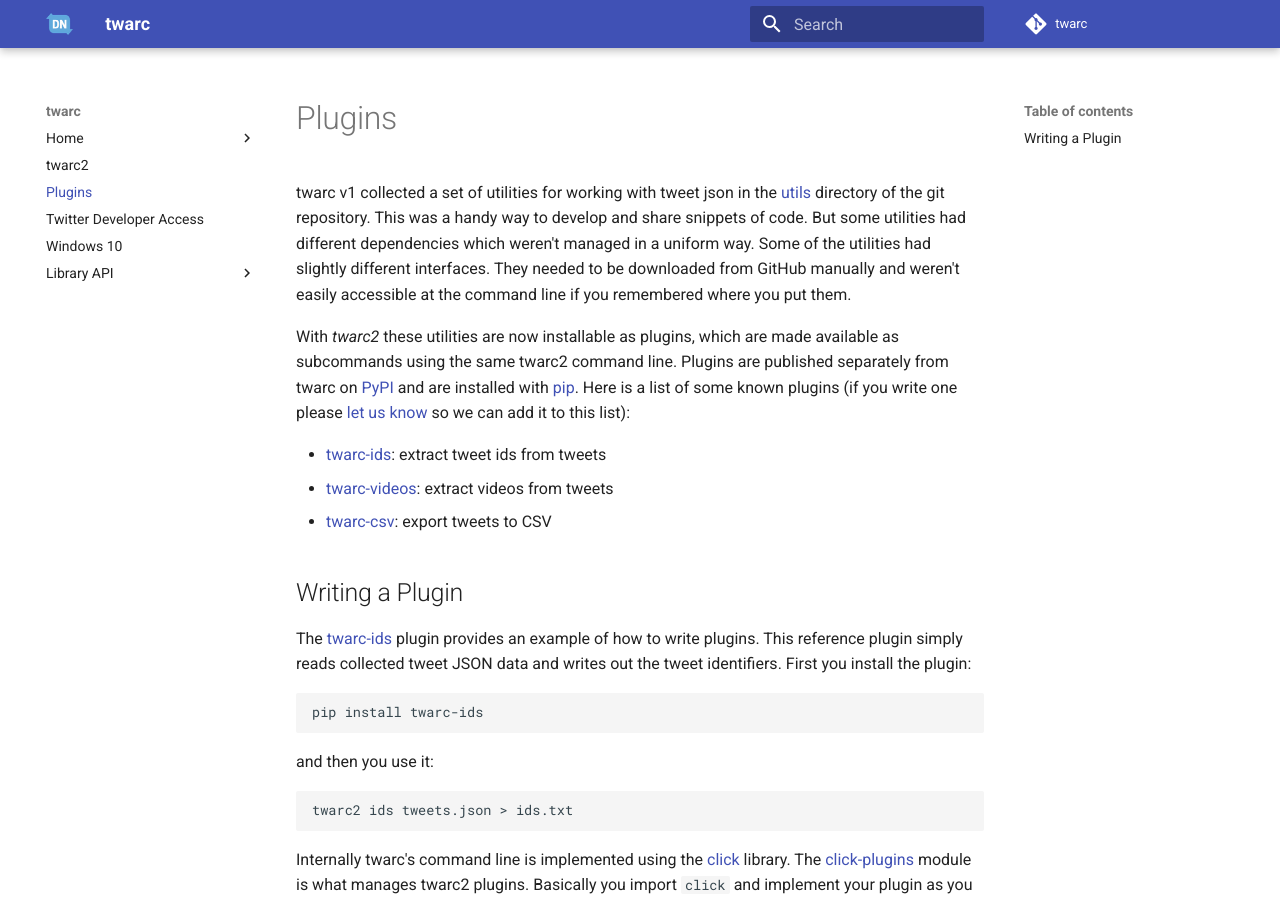
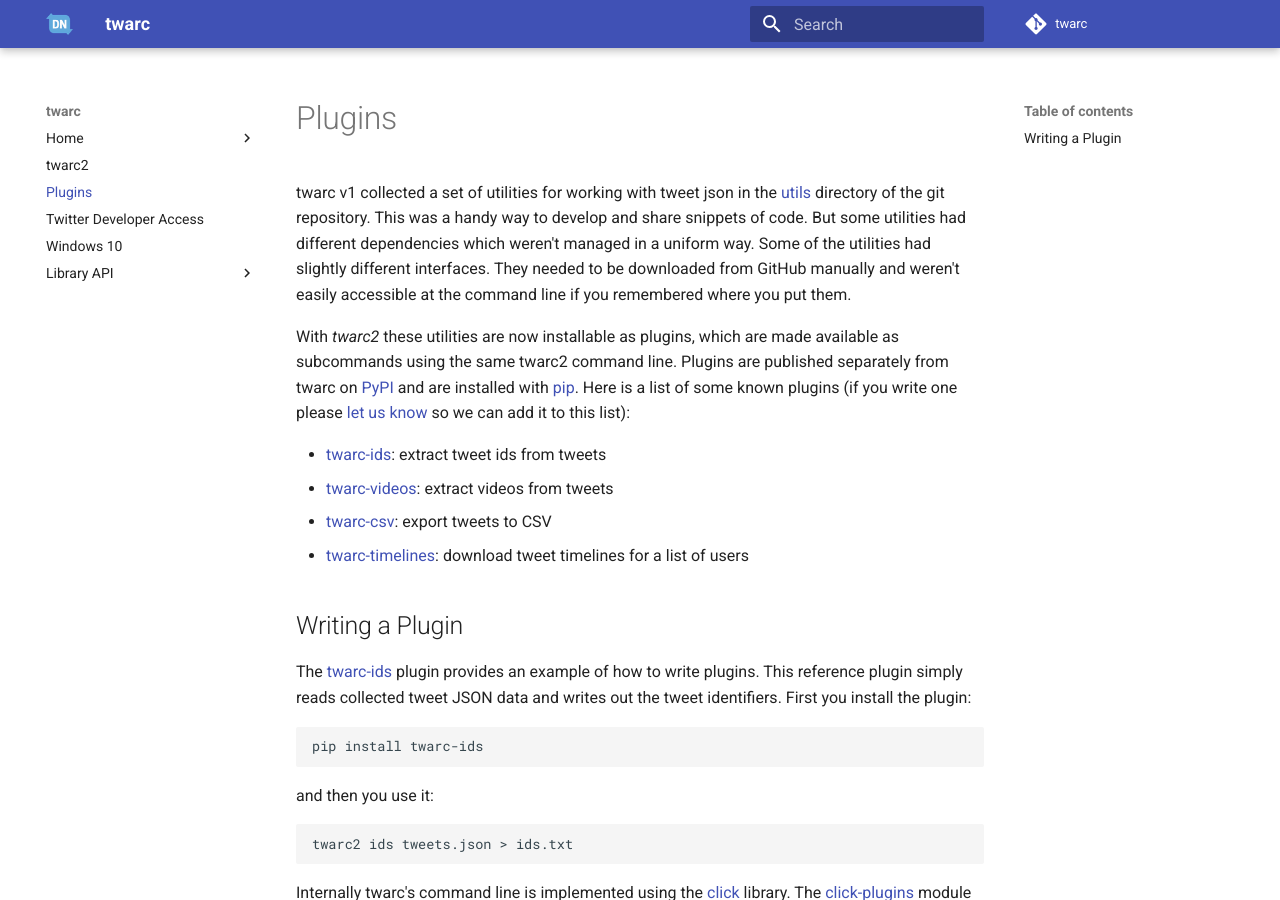
Before and after one commit to DocNow/twarc, an MkDocs documentation site: the page built from docs/plugins.md, in a window 1280 px wide and 900 px high. Built offline with MkDocs 1.6.1 and Material for MkDocs 9.7.7, drawn with Linux system fonts in a browser that asks for light colours; comment, search, counter and statistics services are not loaded.

Commit message:
added twarc-timelines

```diff
--- a/docs/plugins.md
+++ b/docs/plugins.md
@@ -16,6 +16,7 @@
 * [twarc-ids](https://pypi.org/project/twarc-ids/): extract tweet ids from tweets
 * [twarc-videos](https://pypi.org/project/twarc-videos): extract videos from tweets
 * [twarc-csv](https://pypi.org/project/twarc-csv/): export tweets to CSV
+* [twarc-timelines](https://pypi.org/project/twarc-timelines): download tweet timelines for a list of users
 
 ## Writing a Plugin
 
```
